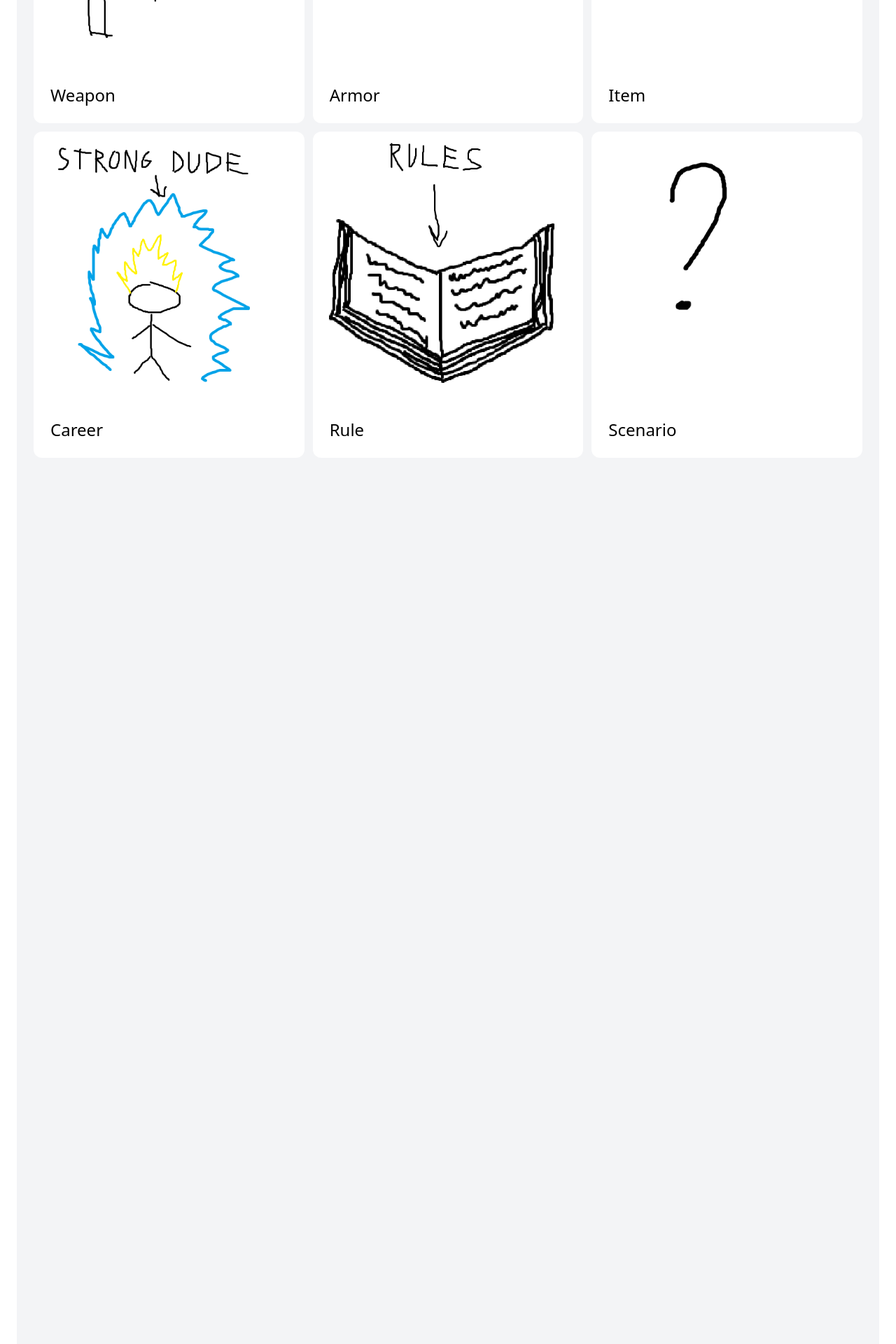
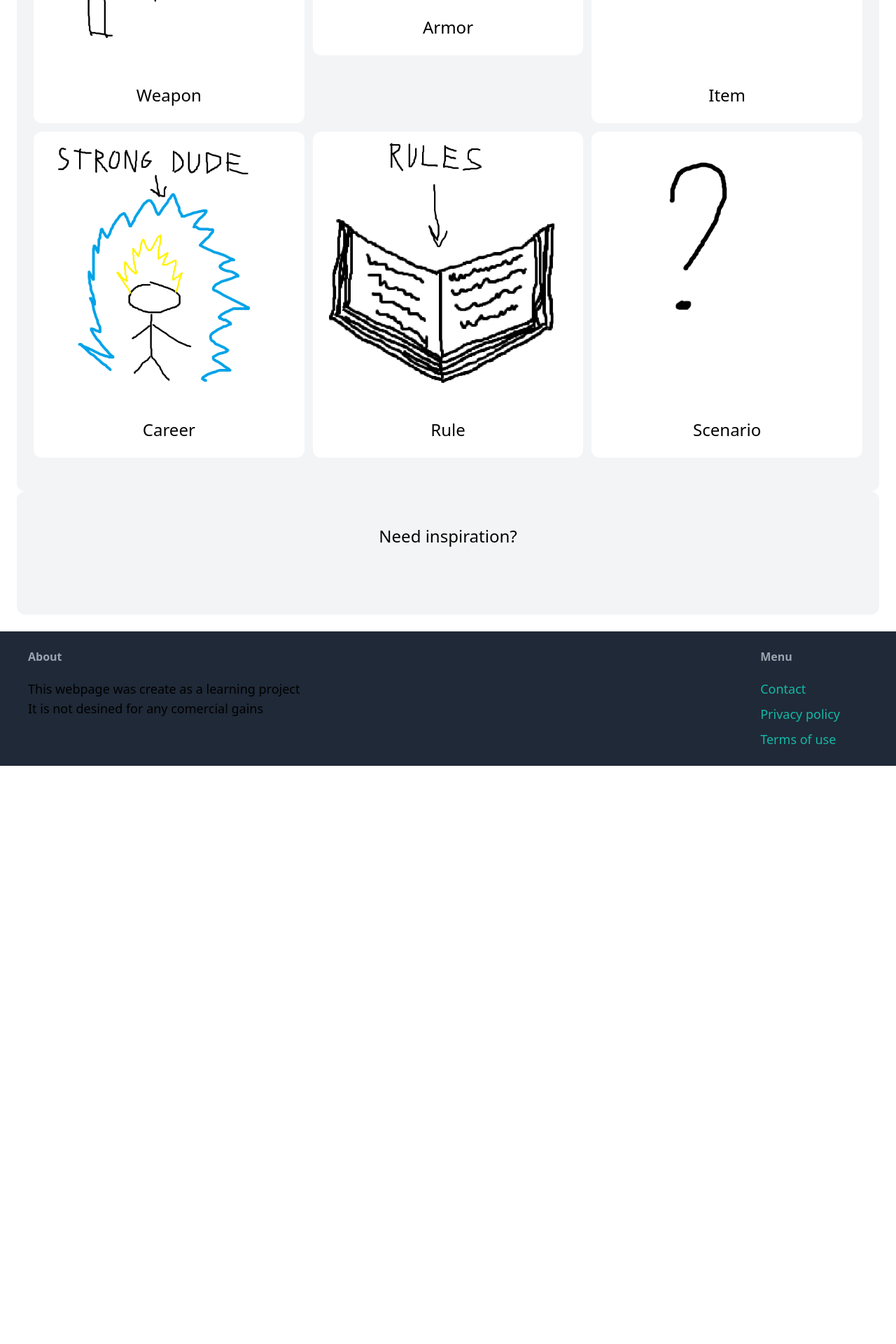
Before and after one commit to Hikkof/Django, a Django app: page /homebrew/select/ in a window 1280 px wide. Shown: the part 544-2464 px from the top of the page at 70% size. After the commit the page ends 1638 px from the top, so only its background shows below. Run offline with Django 5.2, Linux system fonts and the light colour scheme; some libraries are stand-ins or nearby versions.

Commit message:
Update select.html

```diff
--- a/homebrew/templates/homebrew/select.html
+++ b/homebrew/templates/homebrew/select.html
@@ -8,14 +8,14 @@
 <div class="mg-6 px-6 py-12 bg-gray-100 rounded-xl">
   <h2 class="mb-12 text-2xl text-center"> What kind of idea do you have? </h2>
 
-  <div class="grid grid-cols-3 grid-rows-5 gap-3">
+  <div class="grid grid-cols-3 grid-rows-2 gap-3">
     <div>
       <a href="{% url 'homebrew:new_weapon' %}">
         <div>
           <img src="{% static 'homebrew/new_weapon_placeholder.png' %}" class="rounded-t-xl">
         </div>
-        <div class="p-6 bg-white rounded-b-xl">
-          <h2 class="text-2xl"> Weapon </h2>
+        <div class="p-6 text-center bg-white rounded-b-xl">
+          <h2 class="text-2xl "> Weapon </h2>
         </div>
       </a>
     </div>
@@ -23,9 +23,9 @@
     <div>
       <a href="{% url 'homebrew:new_armor' %}">
         <div>
-          <img src="{% static 'homebrew/armor.png' %}" class="rounded-t-xl">
+          <img src="{% static 'homebrew/new_armor_placeholder.png' %}" class="rounded-t-xl">
         </div>
-        <div class="p-6 bg-white rounded-b-xl">
+        <div class="p-6 text-center bg-white rounded-b-xl">
           <h2 class="text-2xl"> Armor </h2>
         </div>
       </a>
@@ -36,7 +36,7 @@
         <div>
           <img src="{% static 'homebrew/new_item_placeholder.png' %}" class="rounded-t-xl">
         </div>
-        <div class="p-6 bg-white rounded-b-xl">
+        <div class="p-6 text-center bg-white rounded-b-xl">
           <h2 class="text-2xl"> Item </h2>
         </div>
       </a>
@@ -47,7 +47,7 @@
         <div>
           <img src="{% static 'homebrew/new_career_placeholder.png' %}" class="rounded-t-xl">
         </div>
-        <div class="p-6 bg-white rounded-b-xl">
+        <div class="p-6 text-center bg-white rounded-b-xl">
           <h2 class="text-2xl"> Career </h2>
         </div>
       </a>
@@ -58,7 +58,7 @@
         <div>
           <img src="{% static 'homebrew/new_rule_placeholder.png' %}" class="rounded-t-xl">
         </div>
-        <div class="p-6 bg-white rounded-b-xl">
+        <div class="p-6 text-center bg-white rounded-b-xl">
           <h2 class="text-2xl"> Rule </h2>
         </div>
       </a>
@@ -69,7 +69,7 @@
         <div>
           <img src="{% static 'homebrew/placeholder_placeholder.png' %}" class="rounded-t-xl">
         </div>
-        <div class="p-6 bg-white rounded-b-xl">
+        <div class="p-6 text-center bg-white rounded-b-xl">
           <h2 class="text-2xl"> Scenario </h2>
         </div>
       </a>
@@ -80,12 +80,16 @@
 <div class="mg-6 px-6 py-12 bg-gray-100 rounded-xl">
   <h2 class="mb-12 text-2xl text-center"> Need inspiration? </h2>
 
-  <!--3 or 6 newest items?-->
   <div class="grid grid-cols-3 gap-3">
     {% for homebrew in homebrews %}
     <div>
-      <a href="#">
-        <div class="p-6 bg-white rounded-b-xl">
+      <a href="{% url 'homebrew:detail' homebrew.id %}">
+        {% if homebrew.image.url is not Null %}
+        <div>
+          <img src="{{homebrew.image.url}}" width="500px" class="rounded-t-xl">
+        </div>
+        {% endif %}
+        <div class="p-6 text-center bg-white rounded-b-xl">
           <h2 class="text-2xl"> {{homebrew.name}} </h2>
         </div>
       </a>
```
